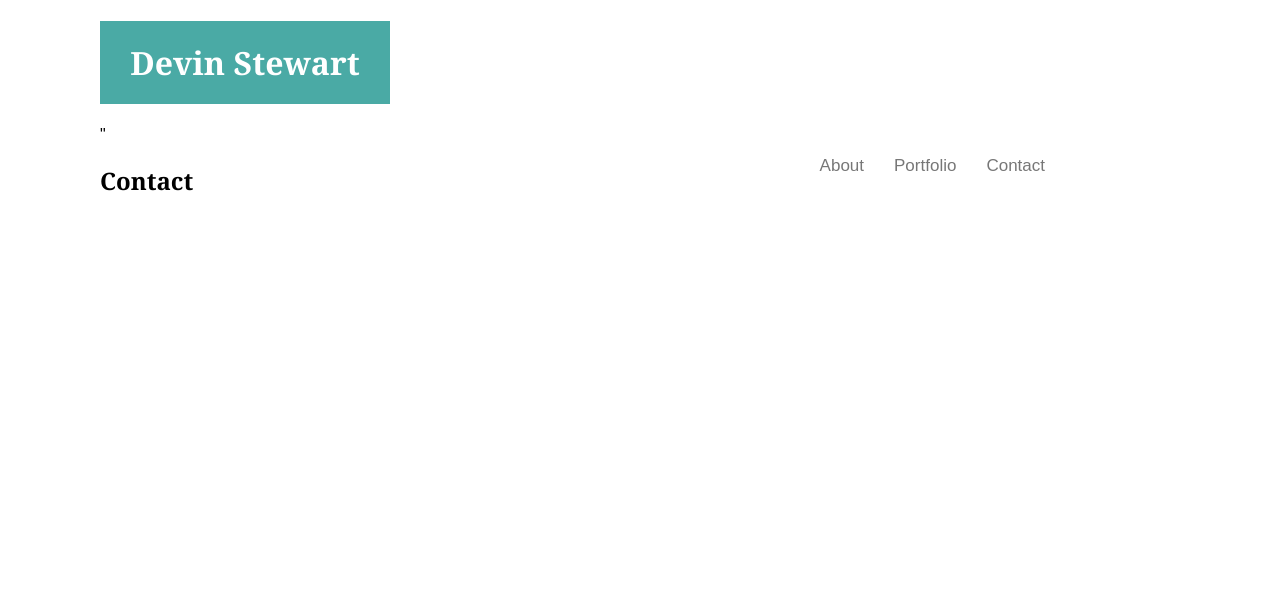
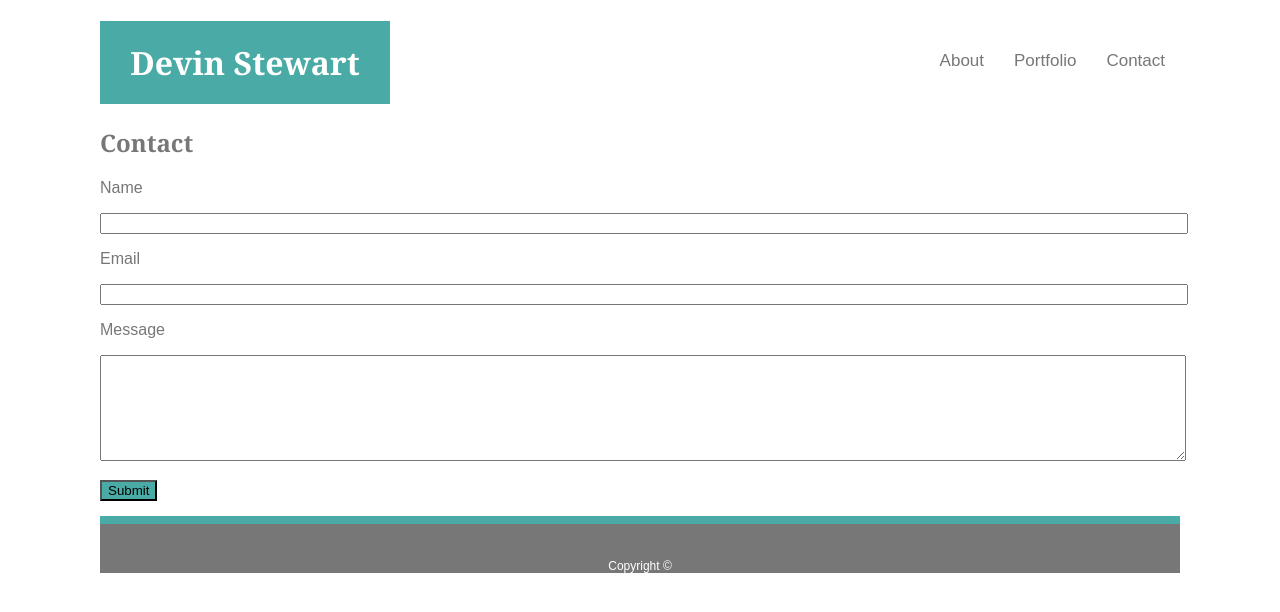
Before and after one commit to Bigshmow/Basic-Portfolio, a plain HTML site: page contact.html in a window 1280 px wide. Drawn offline with Linux system fonts and the light colour scheme.

Commit message:
completed contact page with input boxes and textarea, as well as tried to float text over an img

```diff
--- a/assets/css/style.css
+++ b/assets/css/style.css
@@ -1,8 +1,3 @@
-#wrapper {
-    width: 960px;
-}
-
-
 #name {
     width: 150px;
     background-color: #4aaaa5;
@@ -19,6 +14,8 @@
 }
 
 body {
+    z-index: 100;
+    color: #777777;
     margin-left: 100px;
     margin-right: 100px;
     font-family: 'Arial', 'Helvetica Neue', Helvetica, sans-serif;
@@ -30,7 +27,13 @@ body {
 }
 
 footer {
+    color: white;
+    font-size: 12px;
+    background-color: #777777;
     border-top: 8px solid #4aaaa5;
+    text-align: center;
+    padding-top: 35px;
+    clear: both;
 }
 
 header {
@@ -47,5 +50,39 @@ h1 {
 }
 
 h2 {
+    color: #777777;
     font-family: 'Georgia', Times, Times New Roman, serif;
 }
+
+.aboutfloat {
+    float: left;
+    padding: 30px;
+    border-style: solid;
+    margin-bottom: 15px;
+}
+
+.submitbutton {
+    background-color: #4aaaa5;
+    margin-bottom: 15px;
+    margin-top: 15px;
+}
+
+.text {
+    width: 100%;
+}
+
+.message {
+    width: 100%;
+    height: 100px;
+}
+
+.container1 {
+    position: relative;
+}
+
+.flt1{
+    position: absolute;
+    top: 50%;
+    left: 50%;
+    transform: translate(-50%, -50%);
+}
--- a/contact.html
+++ b/contact.html
@@ -8,16 +8,25 @@
     <div id="wrapper">
 
         <body>
-            <h1>Devin Stewart</h1>
             <div class="topnav">
                 <a href="contact.html"> Contact </a>
                 <a href="portfolio.html"> Portfolio </a>
                 <a href="index.html"> About </a>
-            </div>"
+            </div>
+            <h1>Devin Stewart</h1>
 
             <h2>Contact</h2>
+
+            <p>Name</p>
+            <input class="text">
+            <p>Email</p>
+            <input class="text">
+            <p>Message</p>
+            <textarea class="message"></textarea>
             <br>
+            <button class="submitbutton">Submit</button>
 
+            <footer>Copyright ©</footer>
         </body>
     </div>
 </html>
```
Also changed, not shown: index.html (+7 -6 lines), portfolio.html (+8 -1 lines), assets/images/interlaced.png (added), assets/images/portfolio1.jpg (added).
